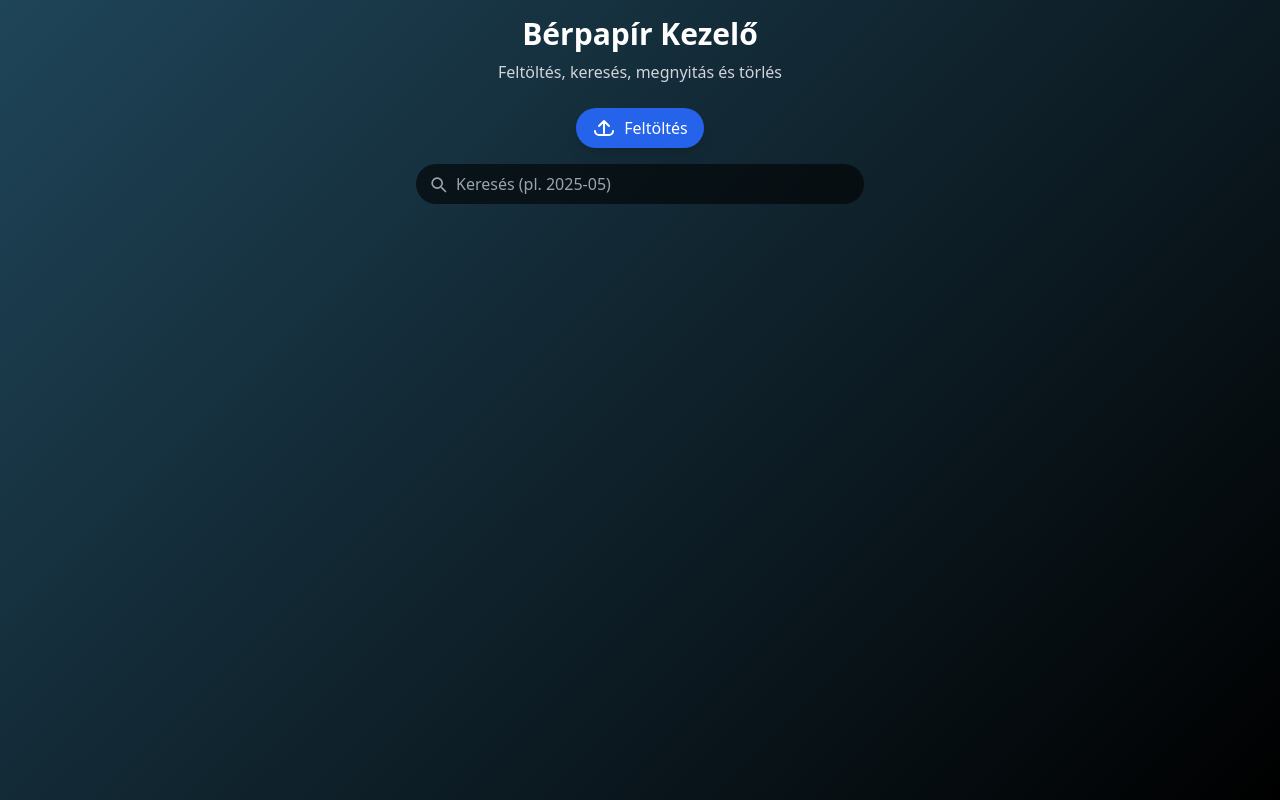
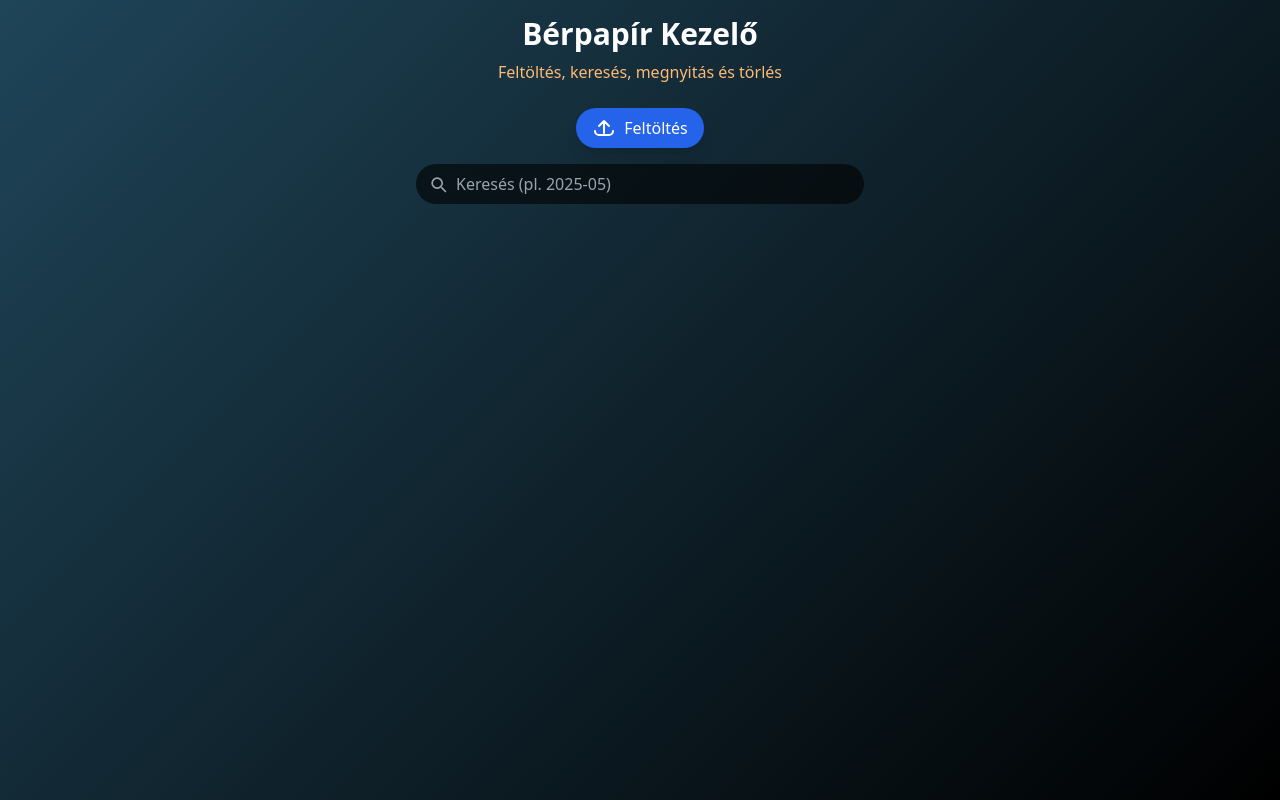
Before and after one commit to EnBest2/Ber, a plain HTML site: page index.html in a window 1280 px wide. Drawn offline with nearby package versions, Linux system fonts and the light colour scheme.

Commit message:
Update index.html

```diff
--- a/index.html
+++ b/index.html
@@ -25,7 +25,7 @@
   <div class="container mx-auto p-4">
     <header class="mb-6 text-center">
       <h1 class="text-3xl font-bold mb-2">Bérpapír Kezelő</h1>
-      <p class="text-gray-300">Feltöltés, keresés, megnyitás és törlés</p>
+      <p class="text-orange-300">Feltöltés, keresés, megnyitás és törlés</p>
     </header>
 
     <!-- Feltöltési szekció -->
```
